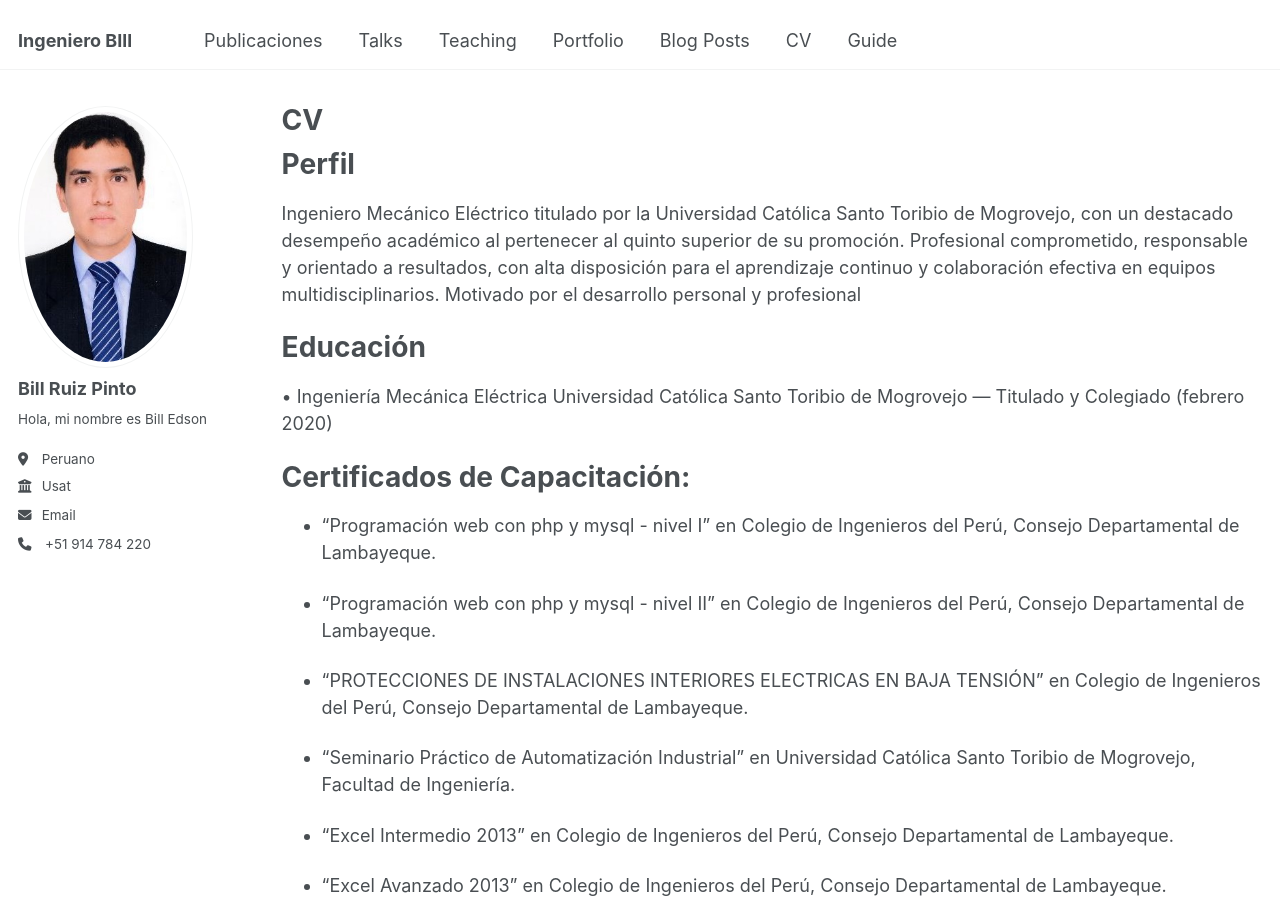
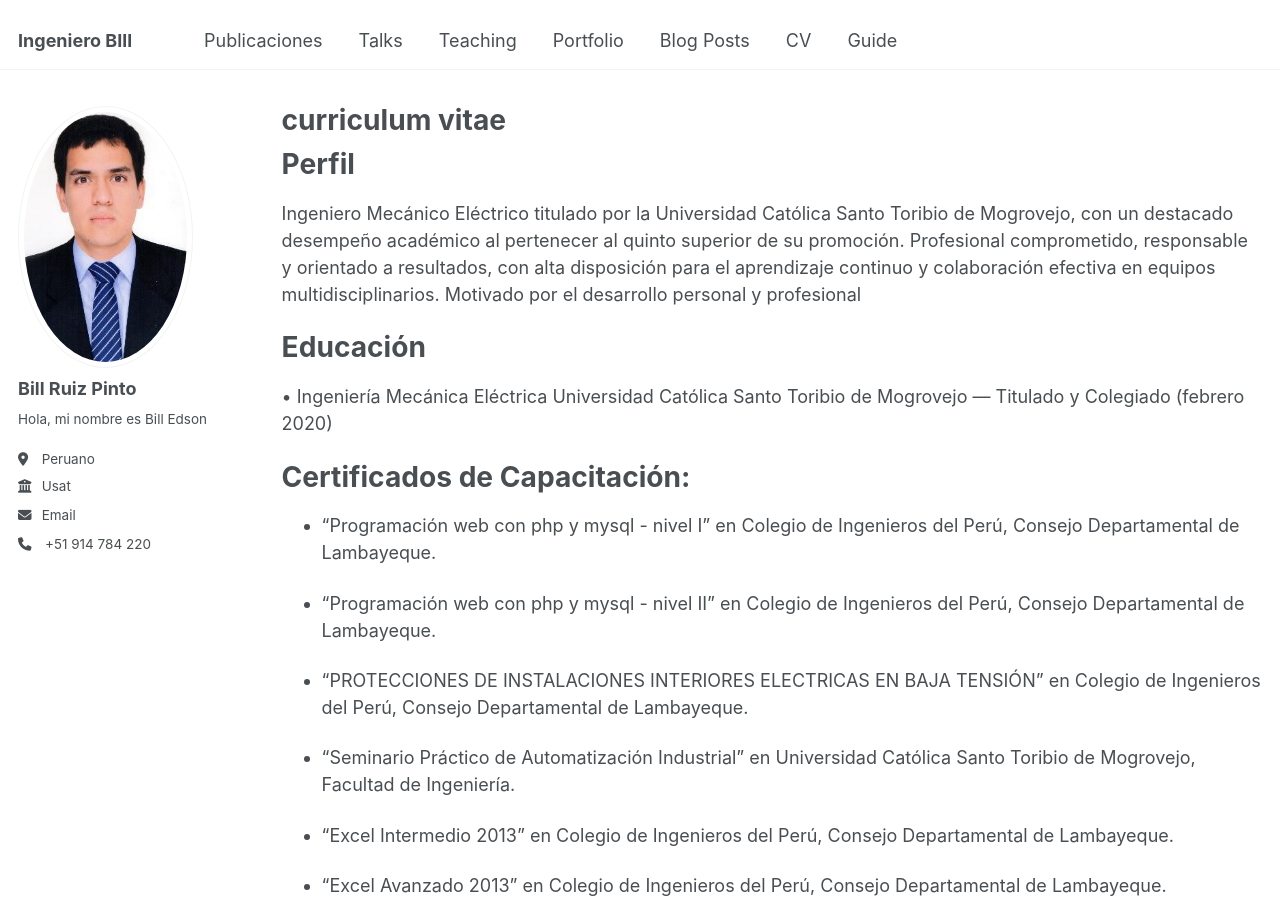
Before and after one commit to IngenieroBill/Cv, a Jekyll site: the page built from _pages/cv.md, in a window 1280 px wide and 900 px high. Built offline with Jekyll 4.4.1, drawn with Linux system fonts in a browser that asks for light colours.

Commit message:
Actualización de archivos de datos

```diff
--- a/_pages/cv.md
+++ b/_pages/cv.md
@@ -1,6 +1,6 @@
 ---
 layout: archive
-title: "CV"
+title: "curriculum vitae"
 permalink: /cv/
 author_profile: true
 redirect_from:
```
